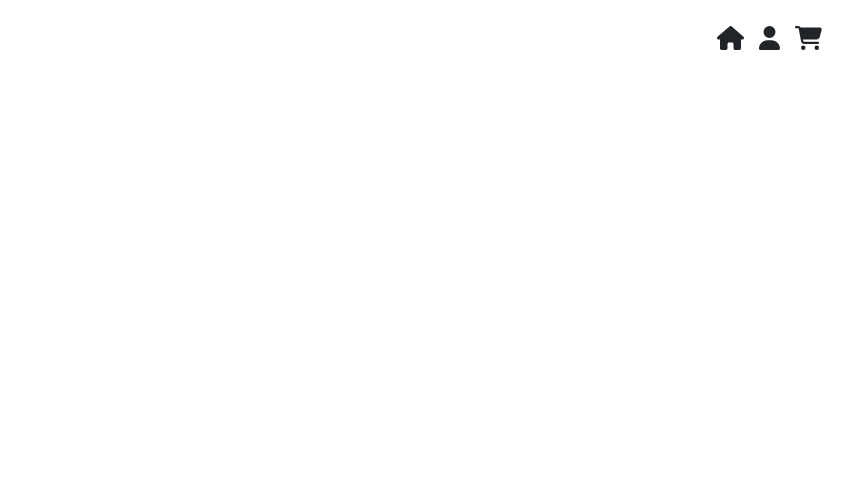
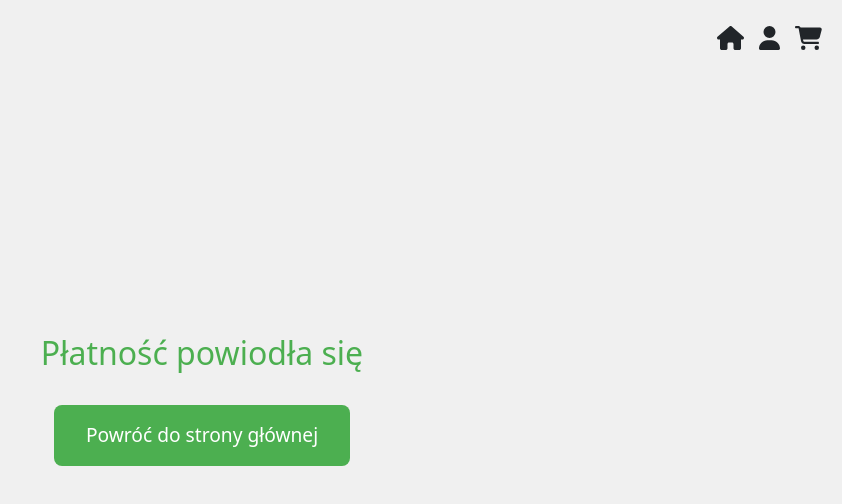
Before and after one commit to Sianuga/InternetBookshop, a React (Create React App) app in the folder Frontend/my-app/: page /paymentSuccesful in a window 1280 px wide. Before the commit this address had no page. Shown: the top 504 px of the page, without its empty margins (438-1280 px from the left). Built offline with nearby package versions, Linux system fonts and the light colour scheme.

Commit message:
Payment succesful and profile edit functionality

```diff
--- a/Frontend/my-app/src/App.js
+++ b/Frontend/my-app/src/App.js
@@ -11,6 +11,7 @@ import Home from "./Home";
 import Profile from "./ProfileEdit";
 import { CartProvider } from './CartContext';
 import IconBar from "./IconBar";
+import PaymentSuccesful from "./PaymentSuccesful";
 
 function App() {
 
@@ -30,6 +31,7 @@ function App() {
                 <Route path="/delivery" element={<Delivery/>}/>
                 <Route path="/payment" element={<Payment/>}/>
                 <Route path="/product" element={<Product/>}/>
+                <Route path="/paymentSuccesful" element={<PaymentSuccesful/>}/>
                 {/* ... other routes */}
 
             </Routes>
--- /dev/null
+++ b/Frontend/my-app/src/PaymentSuccesful.css
@@ -0,0 +1,29 @@
+.payment-successful-container {
+    display: flex;
+    flex-direction: column;
+    align-items: center;
+    justify-content: center;
+    height: 100vh; /* Full height of the viewport */
+    background-color: #f0f0f0; /* Light gray background */
+}
+
+.success-message {
+    color: #4CAF50; /* Green color for success */
+    font-size: 2rem; /* Larger font size for heading */
+    margin-bottom: 2rem; /* Spacing below the message */
+}
+
+.go-home-btn {
+    background-color: #4CAF50; /* Green background */
+    color: white; /* White text */
+    padding: 1rem 2rem; /* Padding for larger button */
+    font-size: 1.2rem; /* Larger font size for button */
+    border: none; /* No border */
+    border-radius: 0.5rem; /* Rounded corners */
+    cursor: pointer; /* Pointer cursor on hover */
+    transition: background-color 0.3s; /* Smooth background color transition */
+}
+
+.go-home-btn:hover {
+    background-color: #388E3C; /* Darker green on hover */
+}
--- /dev/null
+++ b/Frontend/my-app/src/PaymentSuccesful.js
@@ -0,0 +1,20 @@
+import React from 'react';
+import { useNavigate } from 'react-router-dom';
+import './PaymentSuccesful.css'; // Importing the CSS file
+
+function PaymentSuccesful() {
+    const navigate = useNavigate();
+
+    const handleGoHome = () => {
+        navigate('/');
+    };
+
+    return (
+        <div className="payment-successful-container">
+            <h1 className="success-message">Płatność powiodła się</h1>
+            <button className="go-home-btn" onClick={handleGoHome}>Powróć do strony głównej</button>
+        </div>
+    );
+}
+
+export default PaymentSuccesful;
--- a/Frontend/my-app/src/ProfileEdit.css
+++ b/Frontend/my-app/src/ProfileEdit.css
@@ -1,8 +1,7 @@
 /* Profile.css */
 .profile-container {
     max-width: 960px;
-    margin: 40px auto;
-    padding: 20px;
+    margin: 0px auto;
     background: #fff;
 
 }
@@ -65,7 +64,7 @@ input:disabled {
 
 .profile-actions {
     text-align: right;
-    padding-top: 20px;
+    padding-top: 9px;
 }
 
 .confirm-btn,
--- a/Frontend/my-app/src/ProfileEdit.js
+++ b/Frontend/my-app/src/ProfileEdit.js
@@ -1,45 +1,92 @@
-import React from 'react';
+import React, { useState, useRef } from 'react';
 import './ProfileEdit.css';
 
+function Profile() {
+    const [profileData, setProfileData] = useState({
+        profilePhoto: localStorage.getItem('profilePhoto') || 'https://www.w3schools.com/howto/img_avatar.png',
+        name: localStorage.getItem('name') || '',
+        surname: localStorage.getItem('surname') || '',
+        address: localStorage.getItem('address') || '',
+        phone: localStorage.getItem('phone') || '',
+        email: localStorage.getItem('email') || '',
+        password: localStorage.getItem('password') || '',
+    });
 
-function Profile()  {
+    const fileInputRef = useRef(null);
+
+    const handlePhotoChange = (event) => {
+        if (event.target.files && event.target.files[0]) {
+            const reader = new FileReader();
+            reader.onload = (e) => {
+                setProfileData({ ...profileData, profilePhoto: e.target.result });
+            };
+            reader.readAsDataURL(event.target.files[0]);
+        }
+    };
+
+    const triggerFileInput = () => {
+        fileInputRef.current.click();
+    };
+
+    const handleInputChange = (e) => {
+        const { id, value } = e.target;
+        setProfileData({ ...profileData, [id]: value });
+    };
+
+    const handleConfirm = () => {
+        Object.entries(profileData).forEach(([key, value]) => {
+            localStorage.setItem(key, value);
+        });
+    };
+
+    const handleCancel = () => {
+        setProfileData({
+            profilePhoto: localStorage.getItem('profilePhoto') || 'https://www.w3schools.com/howto/img_avatar.png',
+            name: localStorage.getItem('name') || '',
+            surname: localStorage.getItem('surname') || '',
+            address: localStorage.getItem('address') || '',
+            phone: localStorage.getItem('phone') || '',
+            email: localStorage.getItem('email') || '',
+            password: localStorage.getItem('password') || '',
+        });
+    };
+
     return (
         <div className="profile-container">
             <div className="profile-header">
-                <h1>Edit Profile</h1>
-                <img  className="profile-photo" src="https://www.w3schools.com/howto/img_avatar.png" alt="profile photo" />
-                <button className="change-photo-btn">Change Photo</button>
+                <img className="profile-photo" src={profileData.profilePhoto} alt="Profile" />
+                <input
+                    type="file"
+                    ref={fileInputRef}
+                    style={{ display: 'none' }}
+                    onChange={handlePhotoChange}
+                    accept="image/*"
+                />
+                <button className="change-photo-btn" onClick={triggerFileInput}>Change Photo</button>
             </div>
             <div className="profile-content">
                 <div className="personal-info">
                     <h2>Personal Information</h2>
                     <label htmlFor="name">Name:</label>
-                    <input type="text" id="name" placeholder="Name" />
-
+                    <input type="text" id="name" value={profileData.name} onChange={handleInputChange} />
                     <label htmlFor="surname">Surname:</label>
-                    <input type="text" id="surname" placeholder="Surname" />
-
+                    <input type="text" id="surname" value={profileData.surname} onChange={handleInputChange} />
                     <label htmlFor="address">Address:</label>
-                    <input type="text" id="address" placeholder="Address" />
-
+                    <input type="text" id="address" value={profileData.address} onChange={handleInputChange} />
                     <label htmlFor="phone">Phone:</label>
-                    <input type="tel" id="phone" placeholder="Phone" />
+                    <input type="tel" id="phone" value={profileData.phone} onChange={handleInputChange} />
                 </div>
                 <div className="login-info">
                     <h2>Login Information</h2>
-                    <label htmlFor="id">ID:</label>
-                    <input type="text" id="id" placeholder="ID" disabled />
-
                     <label htmlFor="email">Email:</label>
-                    <input type="email" id="email" placeholder="Email" />
-
+                    <input type="email" id="email" value={profileData.email} onChange={handleInputChange} />
                     <label htmlFor="password">Password:</label>
-                    <input type="password" id="password" placeholder="Password" />
+                    <input type="password" id="password" value={profileData.password} onChange={handleInputChange} />
                 </div>
             </div>
             <div className="profile-actions">
-                <button className="confirm-btn">Confirm</button>
-                <button className="cancel-btn">Cancel</button>
+                <button className="confirm-btn" onClick={handleConfirm}>Confirm</button>
+                <button className="cancel-btn" onClick={handleCancel}>Cancel</button>
             </div>
         </div>
     );
```
